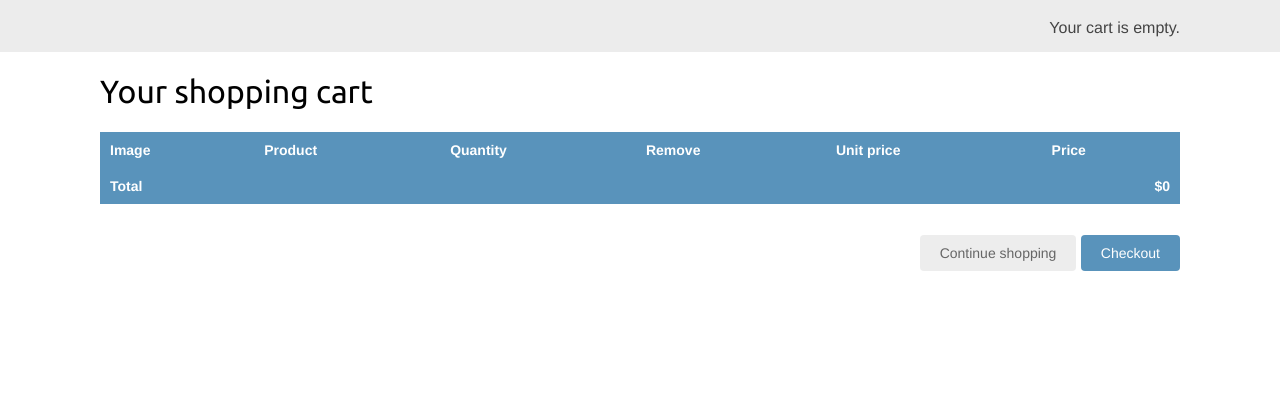
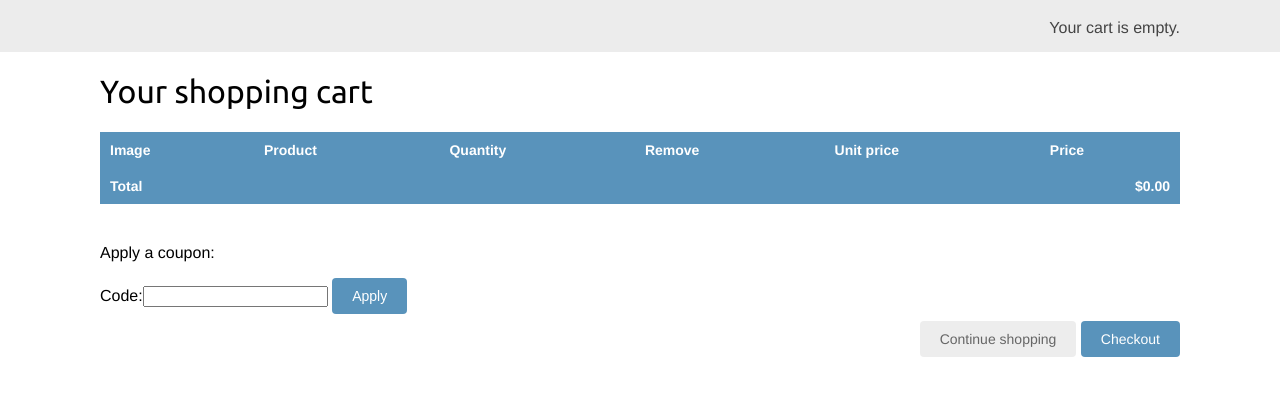
Before and after one commit to YousefGhazal/online-shop, a Django app: page /cart/ in a window 1280 px wide. Shown: the part 46-442 px from the top of the page. Run offline with Django 3.2, Linux system fonts and the light colour scheme.

Commit message:
applying the discount of coupon and calculated it

```diff
--- a/cart/cart.py
+++ b/cart/cart.py
@@ -14,6 +14,8 @@ class Cart:
             # save an empty cart in the session
             cart = self.session[settings.CART_SESSION_ID] = {}
         self.cart = cart
+        # store current applied coupon
+        self.coupon_id = self.session.get('coupon_id')
 
     def add(self, product, quantity=1, override_quantity=False):
         """
@@ -71,3 +73,20 @@ class Cart:
         # remove cart from session
         del self.session[settings.CART_SESSION_ID]
         self.save()
+
+    @property
+    def coupon(self):
+        if self.coupon_id:
+            try:
+                return Coupon.objects.get(id=self.coupon_id)
+            except Coupon.DoesNotExist:
+                pass
+        return None
+
+    def get_discount(self):
+        if self.coupon:
+            return (self.coupon.discount / Decimal(100)) * self.get_total_price()
+        return Decimal(0)
+
+    def get_total_price_after_discount(self):
+        return self.get_total_price() - self.get_discount()
--- a/cart/templates/cart/detail.html
+++ b/cart/templates/cart/detail.html
@@ -48,13 +48,39 @@
           </tr>
         {% endwith %}
       {% endfor %}
+      {% if cart.coupon %}
+        <tr class="subtotal">
+          <td>Subtotal</td>
+          <td colspan="4"></td>
+          <td class="num">${{ cart.get_total_price|floatformat:2 }}</td>
+        </tr>
+        <tr>
+          <td>
+            "{{ cart.coupon.code }}" coupon
+            ({{ cart.coupon.discount }}% off)
+          </td>
+          <td colspan="4"></td>
+          <td class="num neg">
+            - ${{ cart.get_discount|floatformat:2 }}
+          </td>
+        </tr>
+      {% endif %}
       <tr class="total">
         <td>Total</td>
         <td colspan="4"></td>
-        <td class="num">${{ cart.get_total_price }}</td>
+        <td class="num">
+          ${{ cart.get_total_price_after_discount|floatformat:2 }}
+        </td>
       </tr>
     </tbody>
   </table>
+  <p>Apply a coupon:</p>
+  <form action="{% url "coupons:apply" %}" method="post">
+    {{ coupon_apply_form }}
+    <input type="submit" value="Apply">
+    {% csrf_token %}
+  </form>
+
   <p class="text-right">
     <a href="{% url "shop:product_list" %}" class="button
     light">Continue shopping</a>
--- a/cart/views.py
+++ b/cart/views.py
@@ -3,6 +3,7 @@ from django.views.decorators.http import require_POST
 from shop.models import Product
 from .cart import Cart
 from .forms import CartAddProductForm
+from coupons.forms import CouponApplyForm
 
 @require_POST
 def cart_add(request, product_id):
@@ -29,4 +30,6 @@ def cart_detail(request):
         item['update_quantity_form'] = CartAddProductForm(initial={
             'quantity': item['quantity'],
             'override':True })
-    return render(request, 'cart/detail.html', {'cart': cart})
+    coupon_apply_form = CouponApplyForm()
+    return render(request, 'cart/detail.html', {'cart': cart,
+    'coupon_apply_form': coupon_apply_form})
```
Also changed, not shown: orders/templates/orders/order/create.html (+7 -1 lines).
